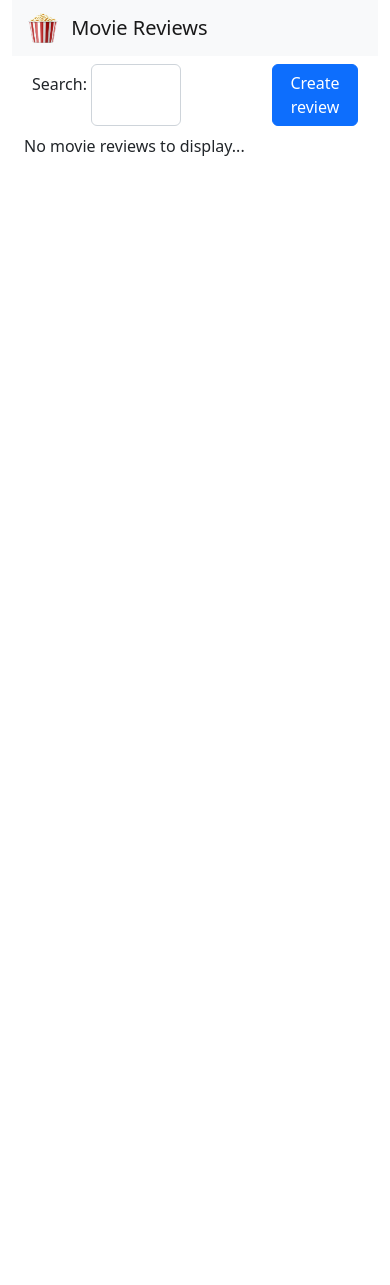
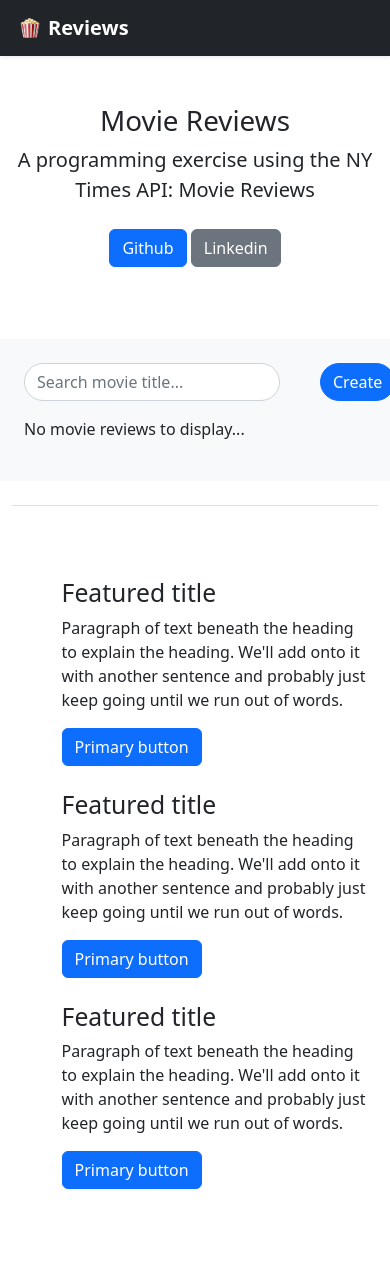
Before and after one commit to m1say/movie-review-v2, a Django app: page / in a window 390 px wide. Before the commit the page ends 156 px from the top, so only its background shows below. Run offline with Django 4.2, Linux system fonts and the light colour scheme; data that the repository does not hold is empty; some libraries are stand-ins or nearby versions.

Commit message:
Improve styles

```diff
--- a/main/apps/movie_review/templates/movie_review/index.html
+++ b/main/apps/movie_review/templates/movie_review/index.html
@@ -2,14 +2,13 @@
 
 {% block title %} Movie Reviews {% endblock %}
 {% block content %}
-<div class="d-flex justify-content-between p-2">
+<div class="d-flex justify-content-between py-3 align-items-center">
   <div class="d-inline-flex">
-    <label for="search-title" class="my-2">
-      Search:
-    </label>
-    <input
+      <input
       id="search-title"
-      class="form-control mx-1"
+      class="form-control rounded-pill"
+      style="width: 16rem;"
+      placeholder="Search movie title..."
       type="search"
       name="title"
       hx-get="{% url 'moviereviews:search' %}"
@@ -17,17 +16,17 @@
       hx-target="#review-list"
       hx-indicator=".htmx-indicator"
     >
-    <span class="htmx-indicator my-2">
-      Searching...
-    </span>
+    <div class="htmx-indicator spinner-border ms-2 text-secondary" role="status">
+      <span class="visually-hidden">Loading...</span>
+    </div>
   </div>
   <button
     type="button"
-    class="btn btn-primary"
+    class="btn btn-primary rounded-pill"
     data-bs-toggle="modal"
     data-bs-target="#modal"
   >
-    Create review
+    Create
   </button>
 </div>
 <div id="review-list">
--- a/main/apps/movie_review/templates/movie_review/partials/list.html
+++ b/main/apps/movie_review/templates/movie_review/partials/list.html
@@ -1,35 +1,85 @@
+{% load static %}
+
 {% if reviews %}
-<div class="d-flex flex-wrap justify-content-start">
+<div class="row row-cols-1 row-cols-sm-2 row-cols-md-3 g-3">
   {% for review in reviews %}
-  <div class="card border-primary border-3 m-3" style="width: 18rem; height: 22rem;">
-    {% if review.image %}
-      <img src="{{review.image.url}}" class="object-fit-cover overflow-hidden" style="height: 16rem;"/>
-    {% endif %}
-    <div class="card-body d-flex flex-column justify-content-end">
-      <p class="card-title">{{review.title | truncatechars_html:30}}</p>
-      <a href="{{review.link}}" target="_blank" class="btn btn-primary mb-2">View</a>
-      <a hx-get="{% url 'moviereviews:update' review.id %}" hx-swap="innerHTML" hx-target="#update-modal-content" class="btn btn-primary">Update</a>
+  <div class="col card-group">
+    <div class="card shadow-sm overflow-hidden">
+      {% if review.image %}
+        <img src="{{review.image.url}}" class="card-img-top" style="height: 12rem;"/>
+      {% else %}
+        <img src="{% static 'movie_review/empty.png' %}" class="card-img-top" style="height: 12rem;"/>
+      {% endif %}
+
+      <div class="card-body d-flex flex-column justify-content-between">
+        <p class="card-text">{{ review.summary }}</p>
+        <div class="d-flex justify-content-between align-items-center">
+          <div class="btn-group">
+            <a href="{{review.link}}" target="_blank" class="btn btn-sm btn-outline-secondary">View</a>
+            <button
+              hx-get="{% url 'moviereviews:update' review.id %}"
+              hx-swap="innerHTML"
+              hx-target="#update-modal-content"
+              class="btn btn-sm btn-outline-secondary"
+            >
+              Edit
+            </button>
+          </div>
+            <small class="text-body-secondary"> Created {{ review.publication_date|timesince }} ago</small>
+        </div>
+      </div>
     </div>
   </div>
   {% endfor %}
 </div>
 
-<nav aria-label="Navigation" class="d-flex justify-content-center">
-  <ul class="pagination">
-    <li
-      class="page-item {% if not page_obj.has_previous %} disabled {% endif %}
-    ">
-      <a class="page-link" href="?page=1" aria-label="Previous">
-        <span aria-hidden="true">&laquo;</span>
-      </a>
+<nav aria-label="Navigation" class="d-flex justify-content-center align-items-center">
+  <input type="hidden" value="{{ page_obj.number }}" id="current-page">
+  <ul class="pagination mt-4 mb-0">
+    <li class="page-item {% if not page_obj.has_previous %} disabled {% endif %}">
+      <button
+        class="page-link"
+        hx-get="{% url 'moviereviews:search' %}?page=1"
+        hx-include="#search-title"
+        hx-target="#review-list"
+        hx-swap="innerHTML show:#movie-reviews:top"
+      >
+      <span aria-hidden="true">&laquo;</span>
+      </button>
     </li>
-    <li class="page-item {% if not page_obj.has_previous %} disabled {% endif %}"><a class="page-link" href="?page={% if page_obj.has_previous %}{{ page_obj.previous_page_number }}{% endif %}">Previous</a></li>
-    <li class="page-item"><a class="page-link" href="#">{{ page_obj.number }} of {{ page_obj.paginator.num_pages }}</a></li>
-    <li class="page-item  {% if not page_obj.has_next %} disabled {% endif %}"><a class="page-link" href="?page={% if page_obj.has_next %}{{ page_obj.next_page_number }}{% endif %}">Next</a></li>
+    <li class="page-item {% if not page_obj.has_previous %} disabled {% endif %}">
+      <button
+        class="page-link"
+        hx-get="{% url 'moviereviews:search' %}?page={% if page_obj.has_previous %}{{ page_obj.previous_page_number }}{% endif %}"
+        hx-target="#review-list"
+        hx-include="#search-title"
+        hx-swap="innerHTML show:#movie-reviews:top"
+      >
+        Previous
+      </button>
+    </li>
+    <li class="page-item"><button class="page-link ">{{ page_obj.number }} of {{ page_obj.paginator.num_pages }}</button></li>
+    <li class="page-item  {% if not page_obj.has_next %} disabled {% endif %}">
+      <button
+        class="page-link"
+        hx-get="{% url 'moviereviews:search' %}?page={% if page_obj.has_next %}{{ page_obj.next_page_number }}{% endif %}"
+        hx-target="#review-list"
+        hx-include="#search-title"
+        hx-swap="innerHTML show:#movie-reviews:top"
+      >
+        Next
+      </button>
+    </li>
     <li class="page-item">
-      <a class="page-link {% if not page_obj.has_next %} disabled {% endif %}" href="?page={{ page_obj.paginator.num_pages }}" aria-label="Previous">
+      <button
+        class="page-link"
+        hx-get="{% url 'moviereviews:search' %}?page=last"
+        hx-target="#review-list"
+        hx-include="#search-title"
+        hx-swap="innerHTML show:#movie-reviews:top"
+      >
         <span aria-hidden="true">&raquo;</span>
-      </a>
+      </button>
     </li>
   </ul>
 </nav>
--- a/main/apps/movie_review/views.py
+++ b/main/apps/movie_review/views.py
@@ -1,17 +1,28 @@
+from django.shortcuts import render
 from django.urls import reverse
 from django.views.generic import ListView, CreateView, UpdateView
 from main.apps.movie_review.forms import MovieReviewForm
 from main.apps.movie_review.models import MovieReview
 from django.template.context_processors import csrf
 from crispy_forms.utils import render_crispy_form
-from django.http import HttpResponse, JsonResponse
+from django.http import HttpResponse
+from django.core.paginator import Paginator
+from django.template.loader import render_to_string
+
+
+class CustomPaginator(Paginator):
+    def validate_number(self, number):
+        if isinstance(number, str) and number == "last":
+            number = self.num_pages
+        return super().validate_number(number)
 
 
 class IndexView(ListView):
     template_name = "movie_review/index.html"
     context_object_name = "reviews"
     model = MovieReview
-    paginate_by = 12
+    paginate_by = 9
+    paginator_class = CustomPaginator
 
     def get_context_data(self, **kwargs):
         kwargs["form"] = MovieReviewForm()
@@ -34,10 +45,20 @@ class MovieReviewCreateView(CreateView):
 
         context = self.get_context_data()
         context.update(csrf(self.request))
+
         form = MovieReviewForm()
         form_html = render_crispy_form(form, context=context)
+        toast_html = render_to_string(
+            template_name="movie_review/partials/toast.html",
+            context={
+                "action": "Success!",
+                "message": f"Successfully created {self.object.title}.",
+            },
+            request=self.request,
+        )
 
-        response = HttpResponse(form_html)
+        content = toast_html + form_html
+        response = HttpResponse(content)
         response["HX-Trigger"] = "closeModal"
         return response
 
@@ -59,17 +80,25 @@ class MovieReviewUpdateView(MovieReviewCreateView, UpdateView):
 
     def get(self, request, *args, **kwargs):
         self.object = self.get_object()
+
         context = super().get_context_data()
         context.update(csrf(request))
         form_html = render_crispy_form(context["form"], context=context)
-
         response = HttpResponse(form_html)
         return response
 
     def form_valid(self, form):
         super().form_valid(form)
 
-        response = HttpResponse()
+        response = render(
+            self.request,
+            "movie_review/partials/toast.html",
+            context={
+                "action": "Success!",
+                "message": f"Successfully updated {self.object.title}.",
+            },
+        )
         response["HX-Trigger"] = "closeModal"
-        response["HX-Reswap"] = "none"
+        response["HX-Reswap"] = "beforeend"
+        response["HX-Retarget"] = "#toasts"
         return response
--- a/main/templates/base.html
+++ b/main/templates/base.html
@@ -15,19 +15,79 @@
     <script src="https://unpkg.com/hyperscript.org@0.9.11"></script>
   </head>
   <body>
+    <header data-bs-theme="dark">
+      <div class="navbar navbar-dark bg-dark shadow-sm">
+        <div class="container">
+          <a href="#" class="navbar-brand d-flex align-items-center">
+            <img src="{% static 'movie_review/popcorn.png' %}" width="20" height="20" class="d-inline-block align-top mx-2" alt="popcorn">
+            <strong>Reviews</strong>
+          </a>
+        </div>
+      </div>
+    </header>
     <main>
-      <div class="container-fluid">
-        <nav class="navbar navbar-light bg-light p-2">
-          <a class="navbar-brand" href="{% url 'moviereviews:index' %}">
-            <img src="{% static 'movie_review/popcorn.png' %}" width="30" height="30" class="d-inline-block align-top mx-2" alt="popcorn">
-            Movie Reviews
-          </a>
-        </nav>
-        <div class="container">
+      <section class="py-5 text-center container">
+        <div class="row py-lg-5">
+          <div class="col-lg-6 col-md-8 mx-auto">
+            <h1 class="fw-light">Movie Reviews</h1>
+            <p class="lead text-body-secondary">A programming exercise using the NY Times API: Movie Reviews</p>
+            <p>
+              <a href="#" class="btn btn-primary my-2">Github</a>
+              <a href="#" class="btn btn-secondary my-2">Linkedin</a>
+            </p>
+          </div>
+        </div>
+      </section>
+      <div id="movie-reviews" class="container-fluid bg-body-tertiary bg-secondary-subtle bg-dark-subtle bg-light">
+        <div class="container pt-2 pb-4">
           {% block content %} {% endblock %}
         </div>
       </div>
+      <div id="toasts" class="toast-container position-fixed bottom-0 end-0 p-3"></div>
       {% block javascript %}{% endblock %}
     </main>
+    <footer>
+      <div class="container px-4 py-5" id="hanging-icons">
+        <!-- <h2 class="pb-2 border-bottom">Hanging icons</h2> -->
+        <div class="border-top row g-4 py-5 row-cols-1 row-cols-lg-3">
+          <div class="col d-flex align-items-start">
+            <div class="icon-square text-body-emphasis bg-body-secondary d-inline-flex align-items-center justify-content-center fs-4 flex-shrink-0 me-3">
+              <svg class="bi" width="1em" height="1em"><use xlink:href="#toggles2"></use></svg>
+            </div>
+            <div>
+              <h3 class="fs-2 text-body-emphasis">Featured title</h3>
+              <p>Paragraph of text beneath the heading to explain the heading. We'll add onto it with another sentence and probably just keep going until we run out of words.</p>
+              <a href="#" class="btn btn-primary">
+                Primary button
+              </a>
+            </div>
+          </div>
+          <div class="col d-flex align-items-start">
+            <div class="icon-square text-body-emphasis bg-body-secondary d-inline-flex align-items-center justify-content-center fs-4 flex-shrink-0 me-3">
+              <svg class="bi" width="1em" height="1em"><use xlink:href="#cpu-fill"></use></svg>
+            </div>
+            <div>
+              <h3 class="fs-2 text-body-emphasis">Featured title</h3>
+              <p>Paragraph of text beneath the heading to explain the heading. We'll add onto it with another sentence and probably just keep going until we run out of words.</p>
+              <a href="#" class="btn btn-primary">
+                Primary button
+              </a>
+            </div>
+          </div>
+          <div class="col d-flex align-items-start">
+            <div class="icon-square text-body-emphasis bg-body-secondary d-inline-flex align-items-center justify-content-center fs-4 flex-shrink-0 me-3">
+              <svg class="bi" width="1em" height="1em"><use xlink:href="#tools"></use></svg>
+            </div>
+            <div>
+              <h3 class="fs-2 text-body-emphasis">Featured title</h3>
+              <p>Paragraph of text beneath the heading to explain the heading. We'll add onto it with another sentence and probably just keep going until we run out of words.</p>
+              <a href="#" class="btn btn-primary">
+                Primary button
+              </a>
+            </div>
+          </div>
+        </div>
+      </div>
+    </footer>
   </body>
 </html>
```
Also changed, not shown: main/apps/movie_review/templates/movie_review/partials/toast.html (added, +15 -0 lines), main/apps/movie_review/static/movie_review/empty.png (added).
